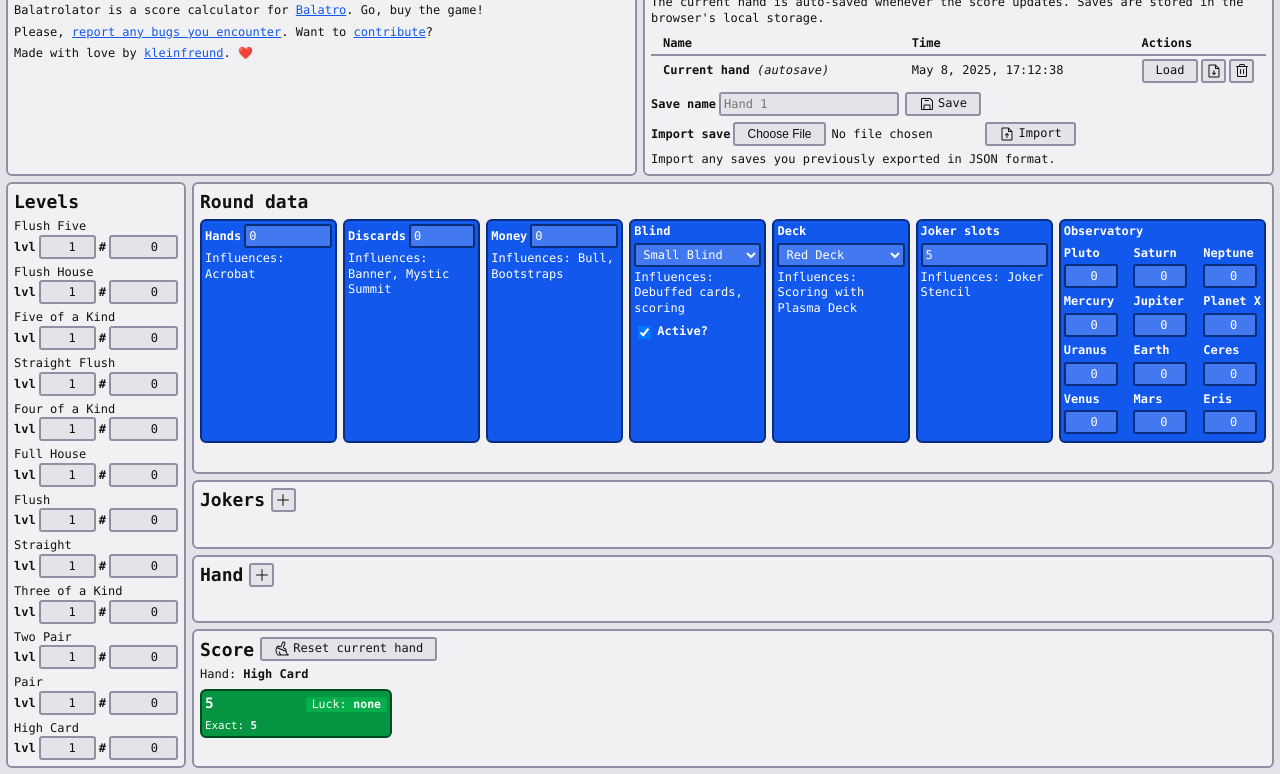
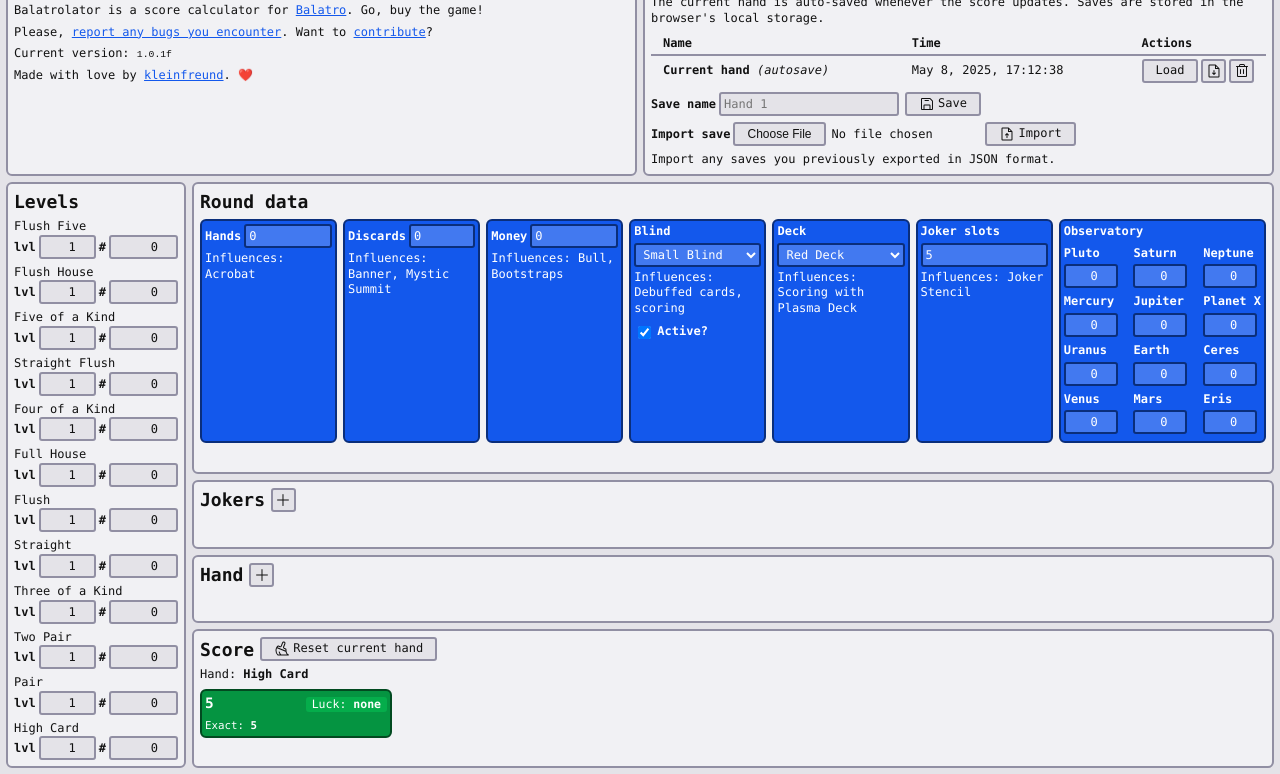
Before and after one commit to kleinfreund/balatrolator, a website built with Vite: page index.html in a window 1280 px wide. Shown: the part 48-822 px from the top of the page. Built offline with nearby package versions, Linux system fonts and the light colour scheme.

Commit message:
chore(ui): add current version

```diff
--- a/index.html
+++ b/index.html
@@ -27,6 +27,8 @@
 					<p>Balatrolator is a score calculator for <a href="https://www.playbalatro.com/">Balatro</a>. Go, buy the game!</p>
 
 					<p>Please, <a href="https://github.com/kleinfreund/balatrolator/issues/new/choose">report any bugs you encounter</a>. Want to <a href="https://github.com/kleinfreund/balatrolator">contribute</a>?</p>
+
+					<p>Current version: <code>1.0.1f</code></p>
 
 					<p>Made with love by <a href="https://kleinfreund.de">kleinfreund</a>. ❤️</p>
 				</div>
```
